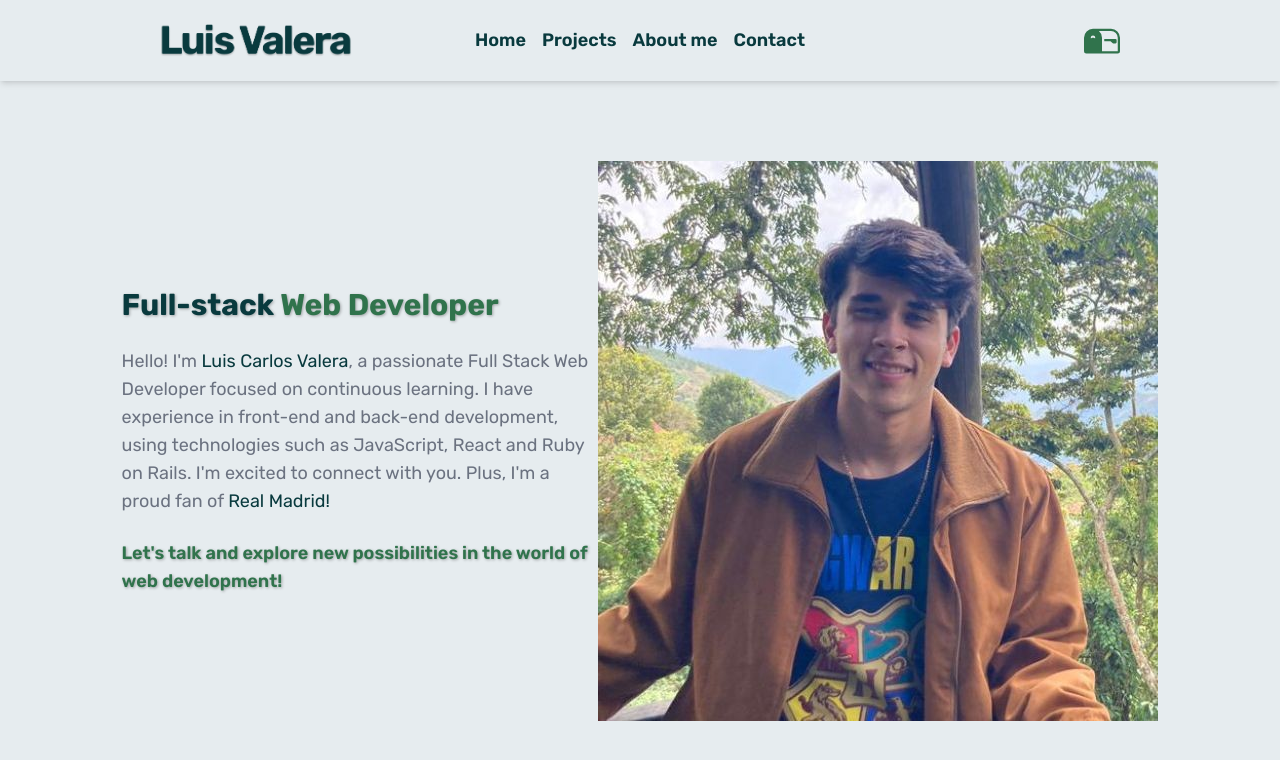
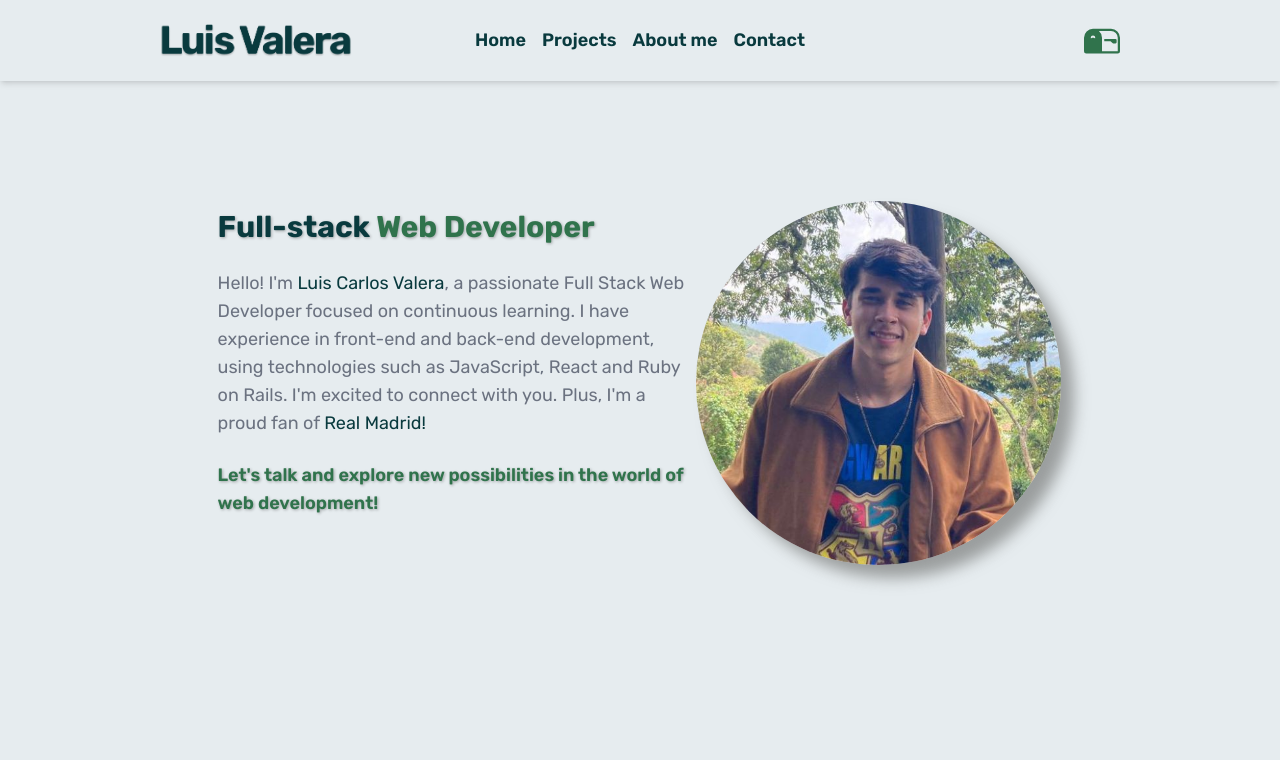
Before and after one commit to Luiscarlosvd/luiscarlosvd-portfolio, a React (Vite) app: page / in a window 1280 px wide. Shown: the top 760 px of the page. Built offline with nearby package versions, Linux system fonts and the light colour scheme.

Commit message:
Add styles for photo-headline

```diff
--- a/src/index.css
+++ b/src/index.css
@@ -6,3 +6,18 @@
 .text-shadow {
   text-shadow: 1px 1px 3px rgba(0, 0, 0, 0.3);
 }
+
+.photo-bg-headline {
+    margin-top: 2em;
+    border-radius: 50%;
+}
+
+.photo-headline {
+    border-radius: 50%;
+    width: 99%;
+    max-width: 23em;
+    margin-top: 0.5em;
+    box-shadow: 14px 14px 15px -1px rgba(108,109,108,0.62);
+-webkit-box-shadow: 14px 14px 15px -1px rgba(108,109,108,0.62);
+-moz-box-shadow: 14px 14px 15px -1px rgba(108,109,108,0.62);
+}
```
